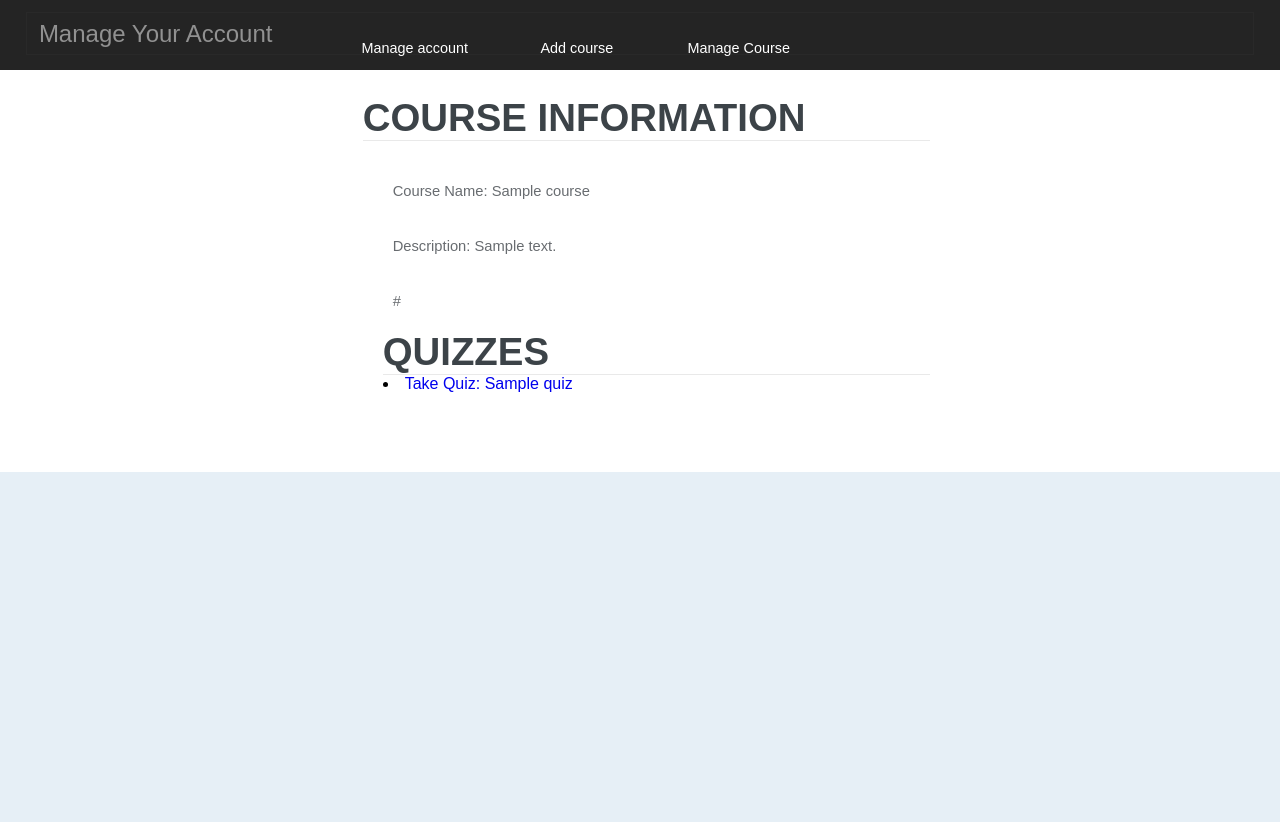
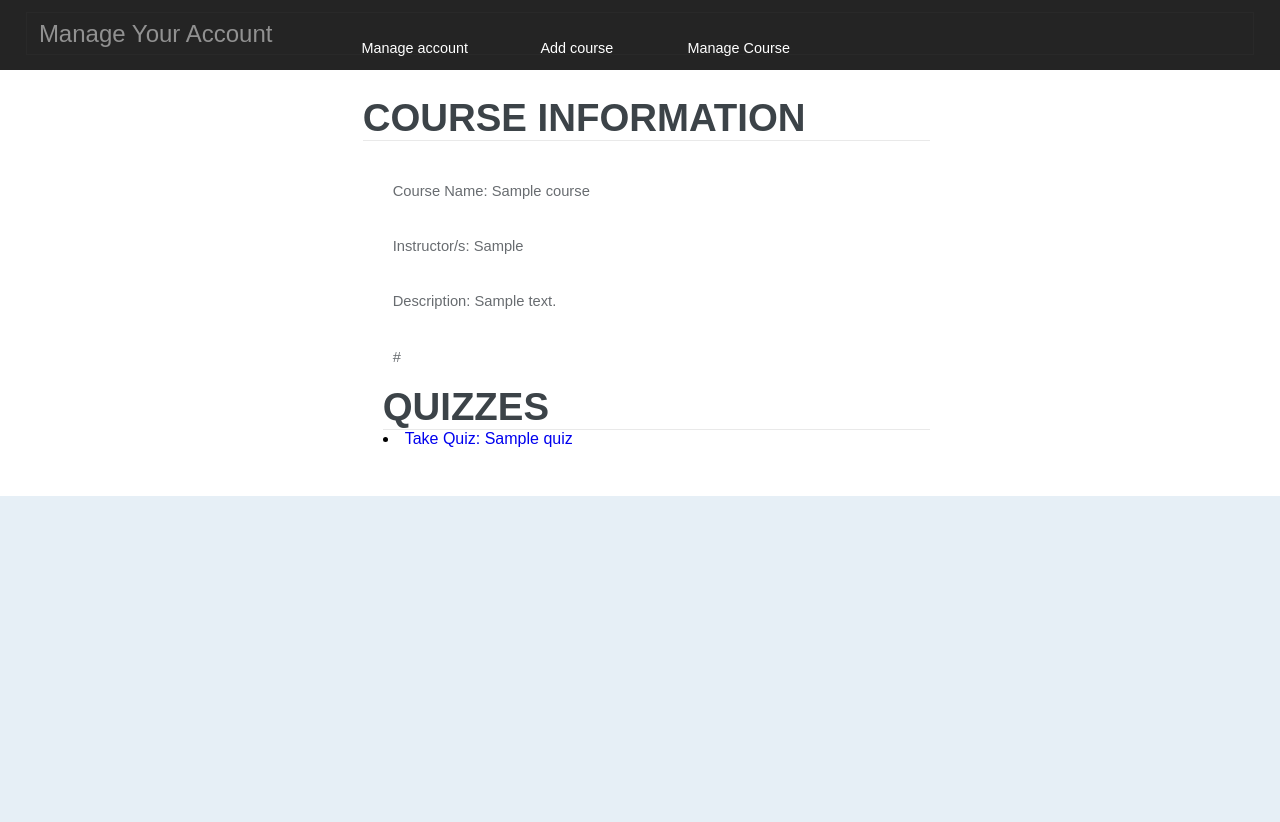
Before and after one commit to justin-f-perez/rj2, a Django app: page /courses/1/ in a window 1280 px wide. Shown: the part 72-894 px from the top of the page. Run offline with Django 3.2, Linux system fonts and the light colour scheme; a user stored in the database is signed in; tables that the repository leaves empty hold one stand-in row (values such as "Sample post").

Commit message:
added instructor name to page

```diff
--- a/rj2/templates/rj2/CourseInfo.html
+++ b/rj2/templates/rj2/CourseInfo.html
@@ -19,6 +19,14 @@
                                         </label>
                                         <label>
 						{{ course.name }}
+                                        </label>
+                                    </div>
+                                    <div>
+                                        <label>
+                                            Instructor/s:
+                                        </label>
+                                        <label>
+						{{ course.instructors }}
                                         </label>
                                     </div>
                                     <div>
```
